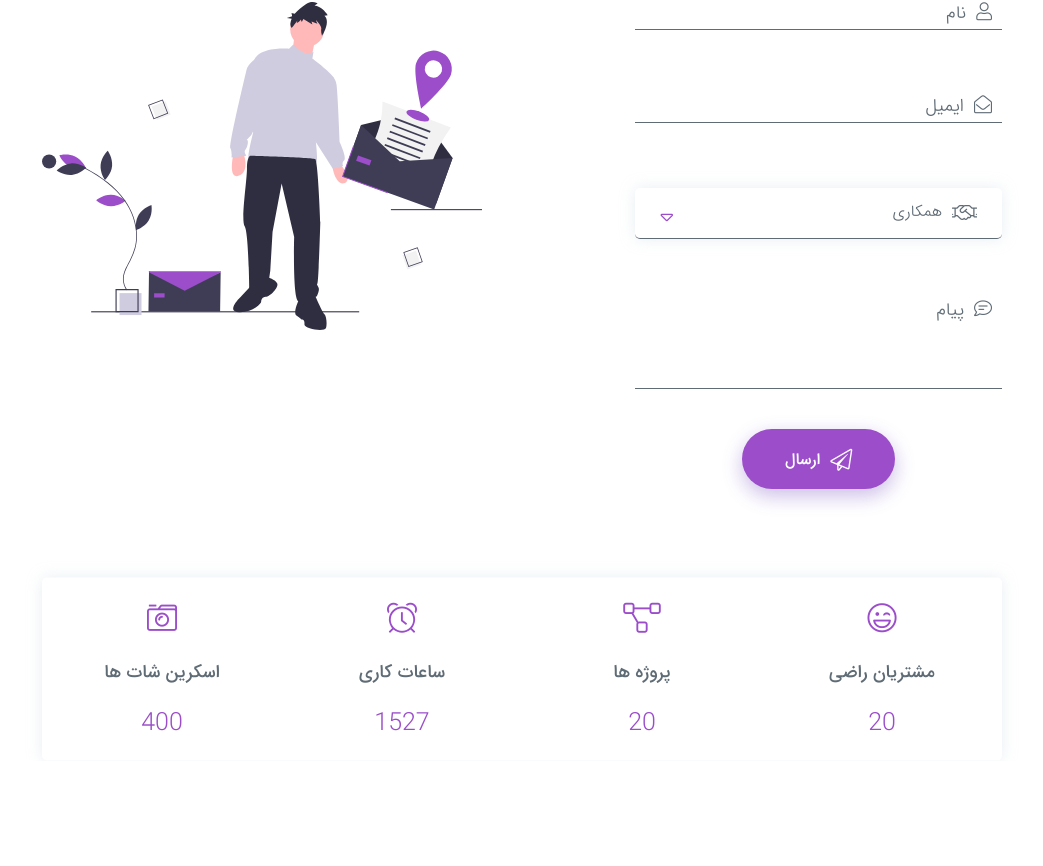
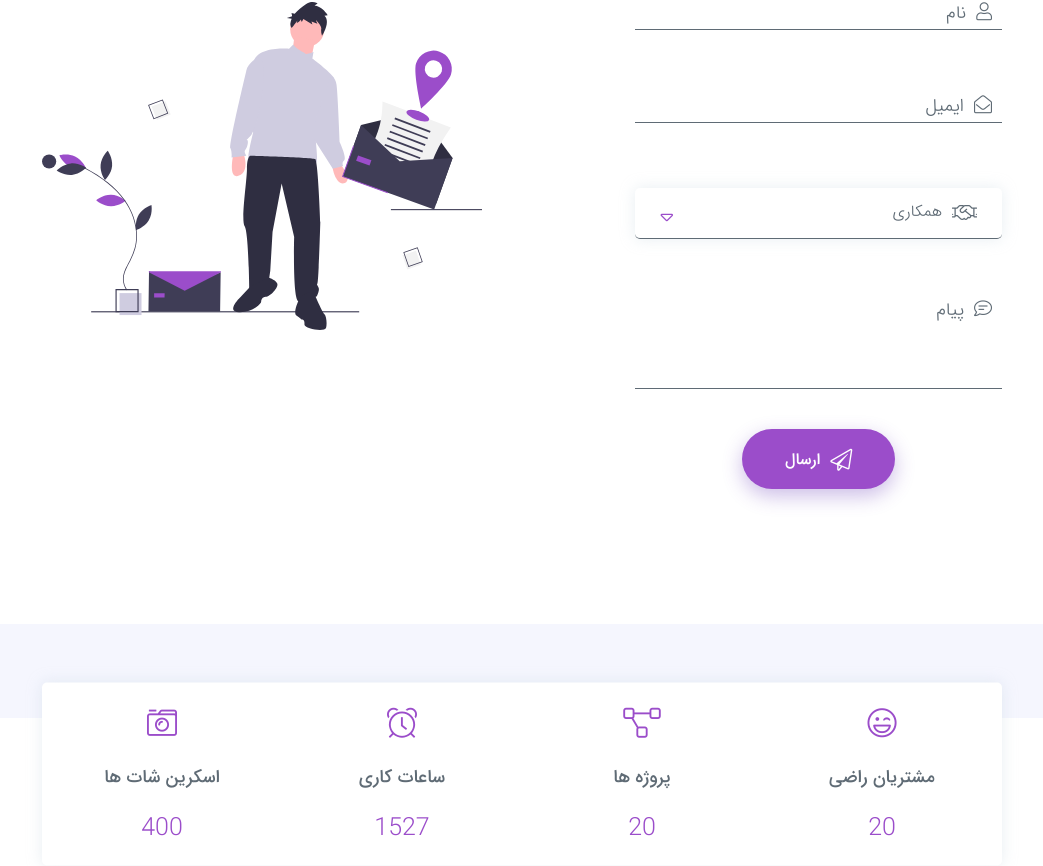
Before and after one commit to nerdpanda-ir/NerdPanda.Me, a React (Create React App) app: page / in a window 1280 px wide. Shown: the part 4560-5426 px from the top of the page, without its empty margins (118-1161 px from the left). Before the commit the page ends 5321 px from the top, so only its background shows below. Built offline with nearby package versions, Linux system fonts and the light colour scheme.

Commit message:
[file]{footer.css}-> add property for footer and footer inner elements

```diff
--- a/src/css/Page/index/Footer/Footer.css
+++ b/src/css/Page/index/Footer/Footer.css
@@ -1,4 +1,9 @@
 footer#pageFooter
 {
-    margin-top: 30px;
+  height: auto;
+  margin-top: 135px;
 }
+footer#pageFooter .container
+{
+    padding-top: 94px;
+}
```
